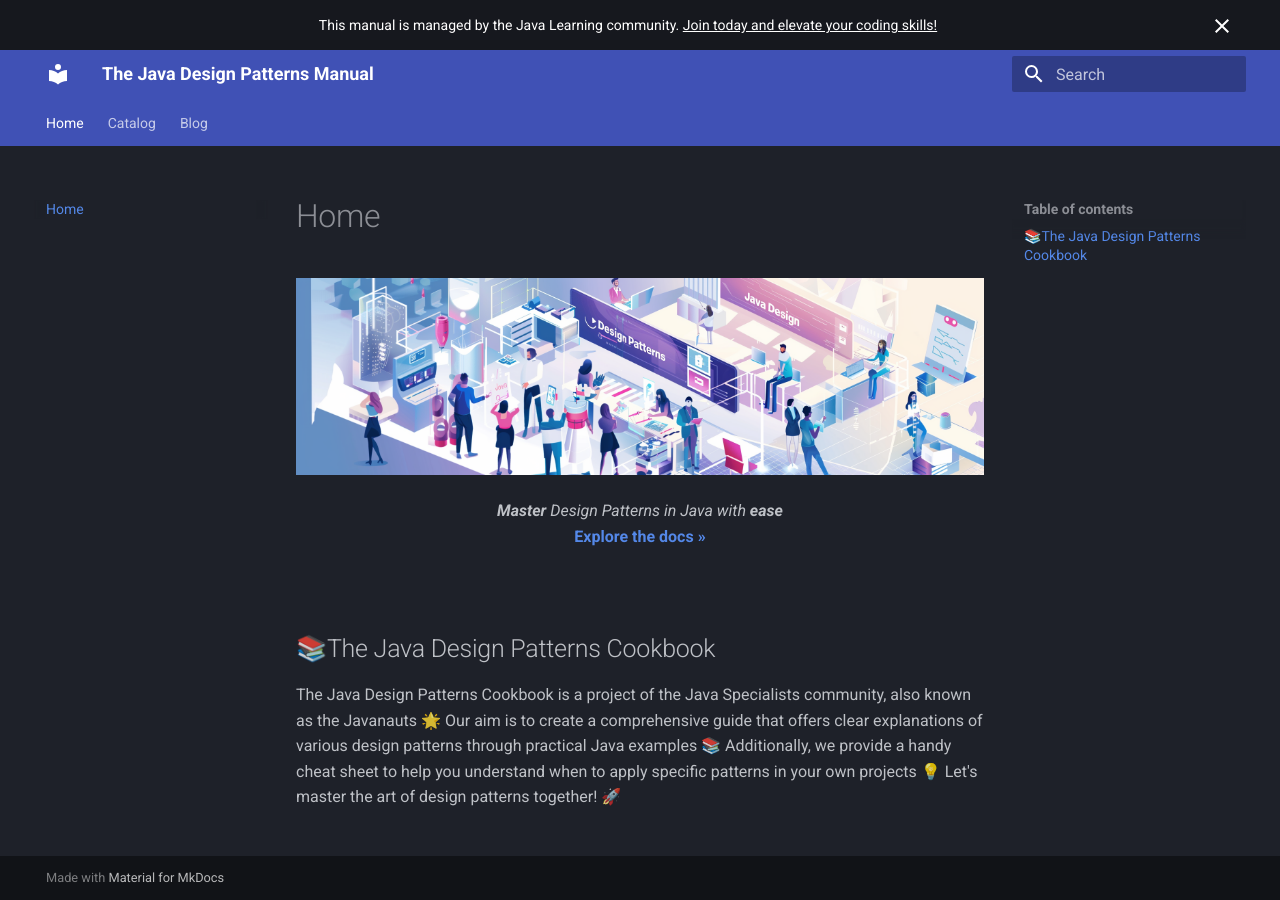
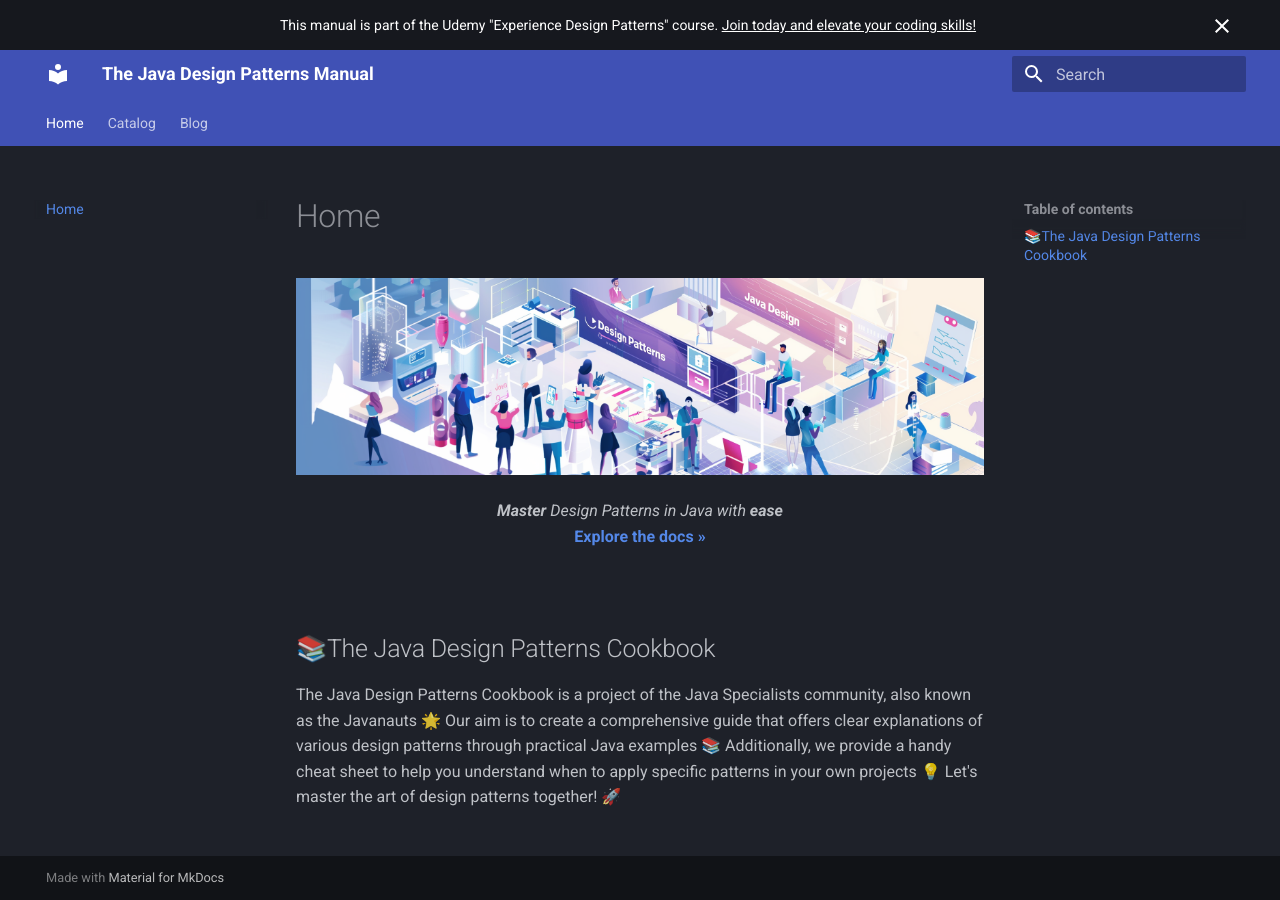
Before and after one commit to Javanaut-community/design-patterns, an MkDocs documentation site: the page built from docs/index.md, in a window 1280 px wide. Built offline with MkDocs 1.6.1 and Material for MkDocs 9.7.7, drawn with Linux system fonts in a browser that asks for light colours.

Commit message:
Link to Udemy

```diff
--- a/docs/overrides/main.html
+++ b/docs/overrides/main.html
@@ -3,8 +3,8 @@
 {% block announce %}
 <p style="text-align: center">
 
-    This manual is managed by the Java Learning community.
-    <a href="https://nas.io/javanaut"
+    This manual is part of the Udemy "Experience Design Patterns" course.
+    <a href="https://www.udemy.com/course/experience-design-patterns-in-java-z/"
        style="color: white; text-decoration: underline">Join today and elevate your coding skills!</a>
 </p>
 {% endblock %}
```
